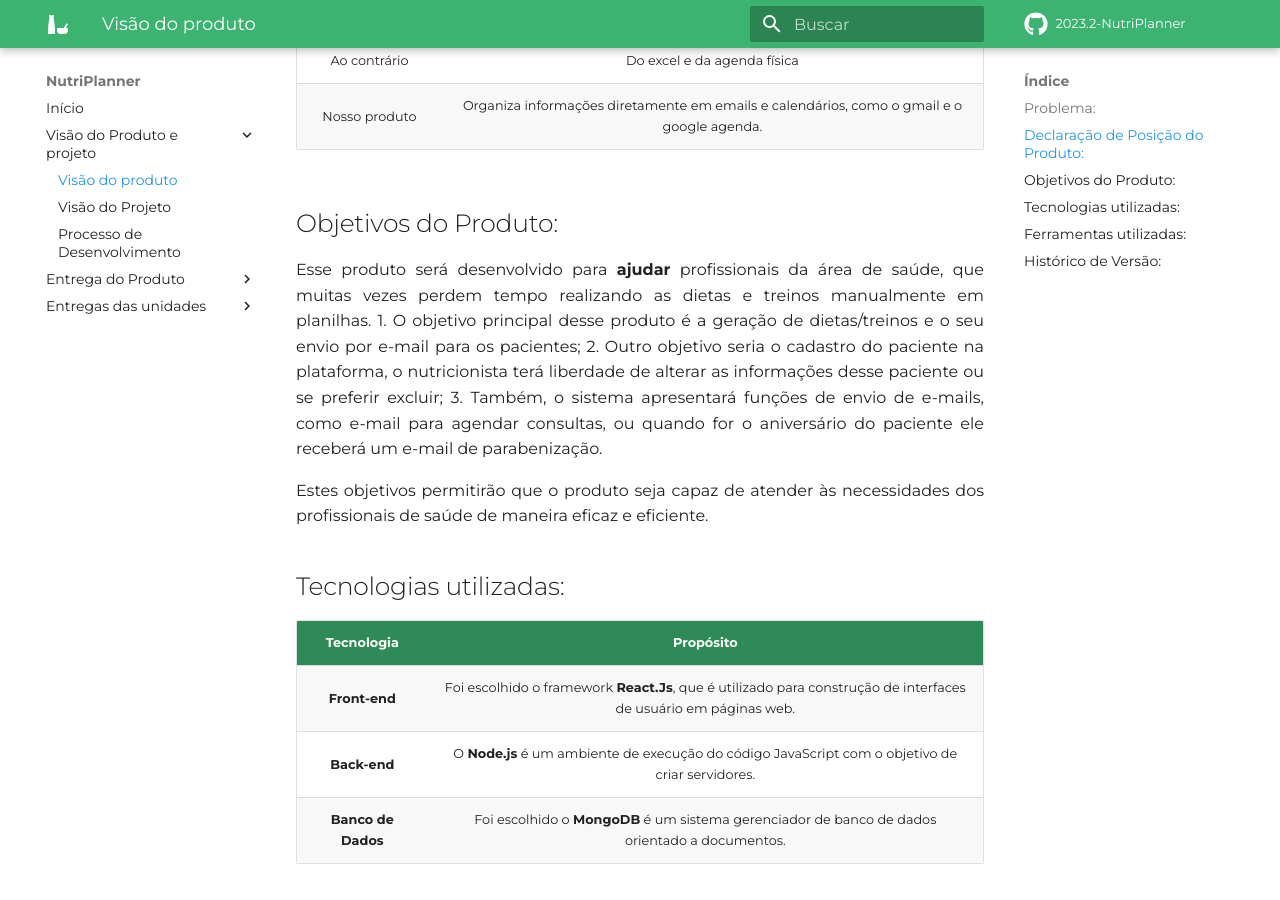
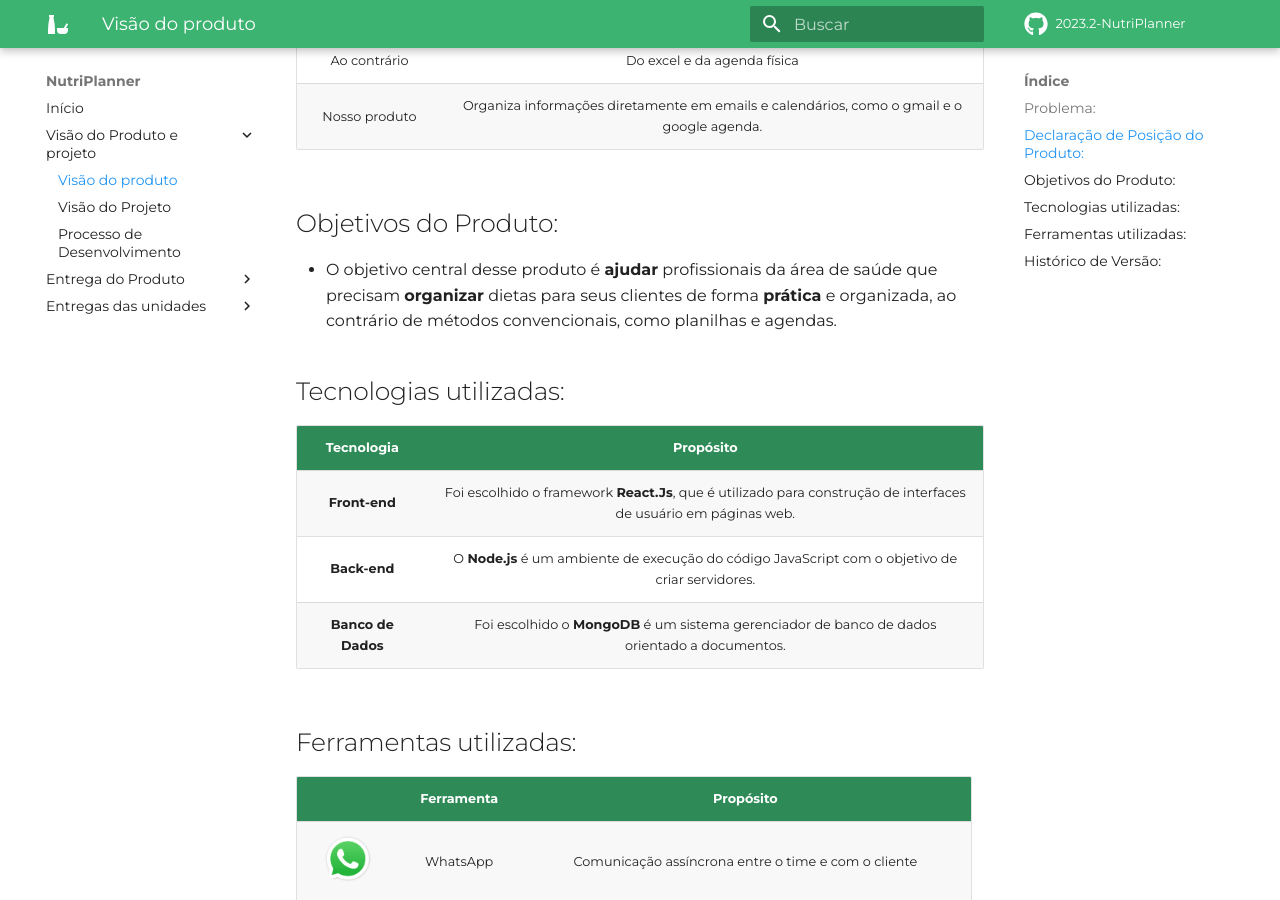
Before and after one commit to mdsreq-fga-unb/2023.2-NutriPlanner, an MkDocs documentation site: the page built from docs/visao_geral_produto/visao_produto.md, in a window 1280 px wide and 900 px high, scrolled down 1738 px. Built offline with MkDocs 1.6.1 and Material for MkDocs 9.7.7, drawn with Linux system fonts in a browser that asks for light colours; some web fonts are replaced; comment, search, counter and statistics services are not loaded.

Commit message:
Revert "Correções realizadas"

```diff
--- a/docs/visao_geral_produto/visao_produto.md
+++ b/docs/visao_geral_produto/visao_produto.md
@@ -25,13 +25,7 @@
 | Nosso produto | Organiza informações diretamente em emails e calendários, como o gmail e o google agenda. |
 
 ##  Objetivos do Produto:
-
-Esse produto será desenvolvido para **ajudar** profissionais da área de saúde, que muitas vezes perdem tempo realizando as dietas e treinos manualmente em planilhas.
-1. O objetivo principal desse produto é a geração de dietas/treinos e o seu envio por e-mail para os pacientes;
-2. Outro objetivo seria o cadastro do paciente na plataforma, o nutricionista terá liberdade de alterar as informações desse paciente ou se preferir excluir;
-3. Também, o sistema apresentará funções de envio de e-mails, como e-mail para agendar consultas, ou quando for o aniversário do paciente ele receberá um e-mail de parabenização.
-
-Estes objetivos permitirão que o produto seja capaz de atender às necessidades dos profissionais de saúde de maneira eficaz e eficiente.
+- O objetivo central desse produto é **ajudar** profissionais da área de saúde que precisam **organizar** dietas para seus clientes de forma **prática** e organizada, ao contrário de métodos convencionais, como planilhas e agendas.
 
 ##  Tecnologias utilizadas:
 
```
